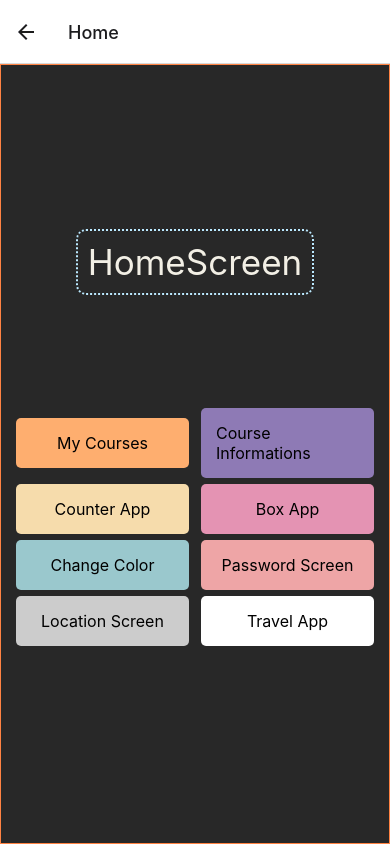
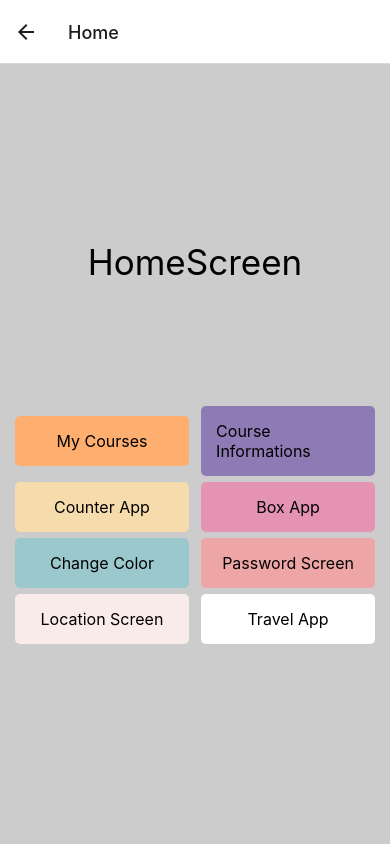
Before and after one commit to ErennBasar/ReactNative-MobileApp, a React Native app: screen /Home in a window 390 px wide. Built offline with nearby package versions, Linux system fonts and the light colour scheme.

Commit message:
Customized

```diff
--- a/src/screens/HomeScreen.js
+++ b/src/screens/HomeScreen.js
@@ -51,7 +51,7 @@ export default function HomeScreen({ navigation }) {
           </TouchableOpacity>
           <TouchableOpacity
 
-              style={[styles.button, {backgroundColor:'#ccc'}]}
+              style={[styles.button, {backgroundColor:'#F9EBEA'}]}
               onPress={() => navigation.navigate('LocationScreen')}
               >
             <Text style={[styles.buttonText,{color:'black'}]}>Location Screen</Text>
@@ -72,10 +72,7 @@ export default function HomeScreen({ navigation }) {
     flex: 1,
     justifyContent: 'center',
     alignItems: 'center',
-    backgroundColor:'rgb(40,40,40)',
-    borderWidth:1,
-    borderColor:'#FF8343',
-    borderStyle:'solid',
+    backgroundColor:'#ccc',
   },
   buttonContainer:{
     flexDirection: 'row',
@@ -99,13 +96,9 @@ export default function HomeScreen({ navigation }) {
   },
   header:{
     bottom:30, //header'ı yukarıya kaydırmak için
-    color:'#F2EFE5',
     fontSize:35,
     marginBottom:80,
-    borderWidth:2,
     borderColor:'#BBE9FF',
-    borderRadius:10,
     padding:10,
-    borderStyle:'dotted',
   }
   });
```
